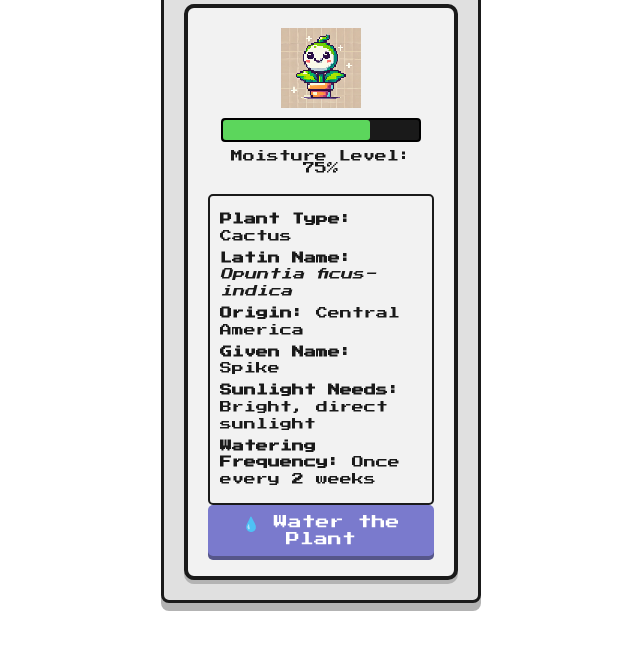
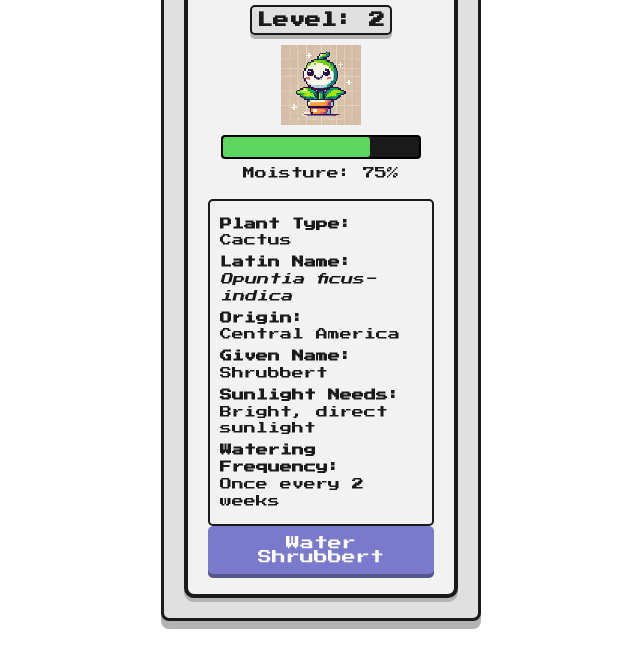
Before and after one commit to WabbitCode/Shrubbery, a plain HTML site: page index.html in a window 1280 px wide. Shown: the part 128-800 px from the top of the page, without its empty margins (319-959 px from the left). Drawn offline with Linux system fonts and the light colour scheme.

Commit message:
Update index.html

```diff
--- a/index.html
+++ b/index.html
@@ -8,28 +8,53 @@
 </head>
 <body>
   <div class="container">
-    <h1>Shrubbery 🌱</h1>
+    <h1>Shrubbert</h1>
     <div class="monitor">
+      <div class="level-display" id="level-display">Level:1</div>
       <div class="plant-display">
         <img src="plant.webp" alt="Cute pixelated plant" class="plant-sprite">
         <div class="moisture-container">
           <div class="moisture-bar" id="moisture-bar"></div>
         </div>
-        <div class="moisture-text">Moisture Level: <span id="moisture">75%</span></div>
+        <div class="moisture-text">Moisture: <span id="moisture">75%</span></div>
       </div>
       <div class="plant-info">
-        <p><strong>Plant Type:</strong> Cactus</p>
-        <p><strong>Latin Name:</strong> <em>Opuntia ficus-indica</em></p>
-        <p><strong>Origin:</strong> Central America</p>
-        <p><strong>Given Name:</strong> Spike</p>
-        <p><strong>Sunlight Needs:</strong> Bright, direct sunlight</p>
-        <p><strong>Watering Frequency:</strong> Once every 2 weeks</p>
+        <p><strong>Plant Type:</strong><br>Cactus</p>
+        <p><strong>Latin Name:</strong><br><em>Opuntia ficus-indica</em></p>
+        <p><strong>Origin:</strong><br>Central America</p>
+        <p><strong>Given Name:</strong><br>Shrubbert</p>
+        <p><strong>Sunlight Needs:</strong><br>Bright, direct sunlight</p>
+        <p><strong>Watering Frequency:</strong><br>Once every 2 weeks</p>
       </div>
-      <button id="water-button" onclick="waterPlant()">💧 Water the Plant</button>
+      <button id="water-button" onclick="waterPlant()">Water Shrubbert</button>
     </div>
   </div>
 
   <script>
+    let level = 1; // Initialize level
+
+    // Function to update the level display
+    function updateLevelDisplay() {
+      // Set the initial date from which the level is calculated
+      const startDate = new Date("2024-11-03"); // Adjust this date as needed
+      const today = new Date();
+
+      // Calculate the difference in time and convert it to days
+      const timeDifference = today.getTime() - startDate.getTime();
+      const daysDifference = Math.floor(timeDifference / (1000 * 60 * 60 * 24));
+
+      // Level increases by 1 for each day that has passed
+      level = daysDifference + 1;
+
+      // Display the level
+      document.getElementById("level-display").textContent = `Level: ${level}`;
+    }
+
+    // Call the updateLevelDisplay function when the page loads
+    window.onload = function() {
+      updateLevelDisplay();
+    };
+
     function waterPlant() {
       const moistureBar = document.getElementById('moisture-bar');
       const moistureDisplay = document.getElementById('moisture');
@@ -39,11 +64,12 @@
       document.getElementById('water-button').textContent = 'Watered!';
 
       setTimeout(() => {
-        document.getElementById('water-button').textContent = '💧 Water the Plant';
+        document.getElementById('water-button').textContent = 'Water Shrubbert';
         moistureBar.style.width = '75%';
         moistureDisplay.textContent = '75%';
       }, 2000);
     }
   </script>
+
 </body>
 </html>
```
